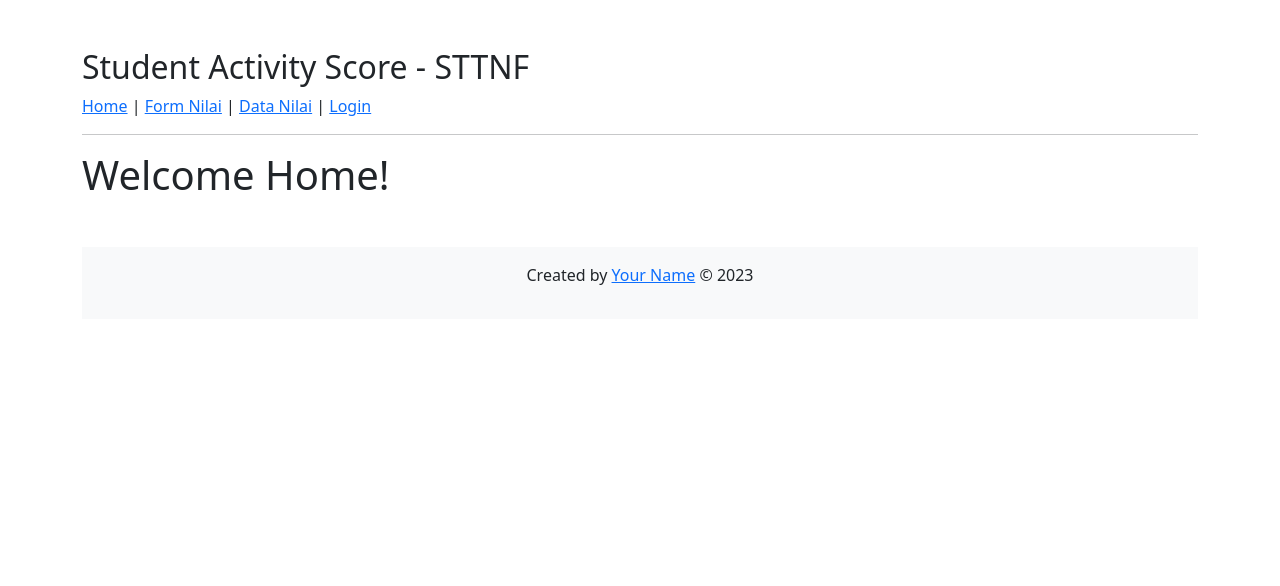
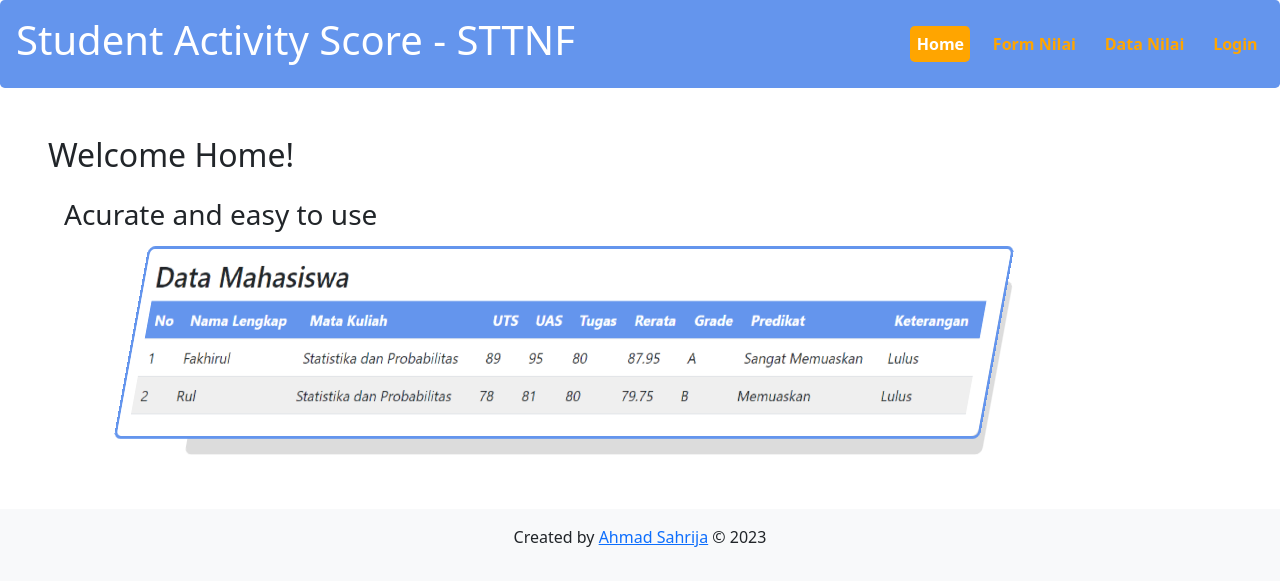
Before and after one commit to Sahrija/pw2, a PHP site: page /home.php in a window 1280 px wide. Shown: the top 586 px of the page. Run offline with PHP 8.4, Linux system fonts and the light colour scheme.

Commit message:
patch 3.1
styling tugas 3

```diff
--- a/pertemuan3/tugas/footer.php
+++ b/pertemuan3/tugas/footer.php
@@ -1,7 +1,11 @@
 
 <footer class="text-center py-3 bg-light mt-5">
-			<p>Created by <a href="#">Your Name</a> &copy; <?php echo date('Y') ?></p>
-		</footer>
+	<p>Created by <a href="//github.com/sahrija">Ahmad Sahrija</a> &copy; <?php echo date('Y') ?></p>
+</footer>
+<script>
+let current_page = "<?= $_SERVER['PHP_SELF']?>";
+</script>
+<script src="script.js"></script>
 </body>
 
 </html>
--- a/pertemuan3/tugas/header.php
+++ b/pertemuan3/tugas/header.php
@@ -8,18 +8,15 @@
 	<title>Student Activity Score - STTNF</title>
 	<link href="https://cdn.jsdelivr.net/npm/bootstrap@5.3.0-alpha1/dist/css/bootstrap.min.css" rel="stylesheet" integrity="sha384-GLhlTQ8iRABdZLl6O3oVMWSktQOp6b7In1Zl3/Jr59b6EGGoI1aFkw7cmDA6j6gD" crossorigin="anonymous">
 	<link rel="stylesheet" href="style.css">
-	<script src="script.js"></script>
 </head>
 
 <body data-current-page="">
-	<div class="container mt-5">
-		<header role="banner">
-			<h2>Student Activity Score - STTNF</h2>
-			<div class="nav-links">
-				<a class="navlink home" href="home.php">Home</a> |
-				<a class="navlink form-nilai" href="form-nilai.php">Form Nilai</a> |
-				<a class="navlink data-nilai" href="data-nilai.php">Data Nilai</a> |
-				<a href="">Login</a>
-			</div>
-			<hr />
-		</header>
+	<header role="banner">
+		<a href="home.php" class="home-link"><h1>Student Activity Score - STTNF</h1></a>
+		<div class="navlinks">
+			<a class="navlink" href="home.php">Home</a>
+			<a class="navlink" href="form-nilai.php">Form Nilai</a>
+			<a class="navlink" href="data-nilai.php">Data Nilai</a>
+			<a class="navlink" href="">Login</a>
+		</div>
+	</header>
--- a/pertemuan3/tugas/home.php
+++ b/pertemuan3/tugas/home.php
@@ -6,8 +6,15 @@
 include_once("header.php");
 ?>
 
-<h1>Welcome Home!</h1>
-
+<div class="m-5">
+  <h2>Welcome Home!</h2>
+  <div class="hero">
+    <h3>Acurate and easy to use</h3>
+    <div class="img-container">
+      <img src="img/Screenshot 2023-03-10 012600.png" alt="">
+    </div>
+  </div>
+</div>
 
 <?php
 include_once("footer.php");
--- a/pertemuan3/tugas/script.js
+++ b/pertemuan3/tugas/script.js
@@ -1,15 +1,16 @@
-window.onload = function () {
-  current_page = window.location.pathname;
-  current_page = current_page.split("/").pop().replace('.php', '');
 const body = document.getElementsByTagName('body')[0];
+current_page = current_page.split("/").pop().replace(' .php', '');
+
 
 console.log(current_page);
 
-  let nav_links = document.querySelectorAll(".nav-link");
+let nav_links = document.querySelectorAll(".navlink");
+
 nav_links.forEach(element => {
-    if (element.classList.contains('data-nilai')) {
-      console.log(sdsd);
+  let href = element.getAttribute("href");
+  console.log(current_page);
+  if (href == current_page) {
     element.classList.add("active");
+    element.setAttribute('href', "#");
   }
 });
-}
--- a/pertemuan3/tugas/style.css
+++ b/pertemuan3/tugas/style.css
@@ -1,7 +1,102 @@
-body{
-  --name: attr("data-current-page");
+.navlinks {
+  display: flex;
+  gap: 1rem;
 }
 
-.navlink.active{
-  background-color: red;
+
+.navlink {
+  padding: 0.4rem;
+  text-decoration: none;
+  font-weight: bold;
+  color: orange;
+  border-radius: .3rem;
 }
+
+.navlink:hover {
+  background-color: aliceblue;
+  text-decoration: underline;
+  transition: background-color .5s;
+}
+
+.navlink.active {
+  background-color: orange;
+  color: white;
+  min-width: fit-content;
+}
+
+header {
+  position: sticky;
+  top: 0;
+  background: cornflowerblue;
+  padding: 1rem;
+  border-radius: .3rem;
+  display: flex;
+  justify-content: space-between;
+  align-items: center;
+  flex-wrap: wrap;
+}
+
+h1 {
+  color: white;
+  min-width: 400px;
+  text-decoration: none;
+}
+
+a.home-link {
+  text-decoration: none;
+}
+
+
+
+.table-container {
+  overflow: auto;
+}
+
+table {
+  word-wrap: break-word;
+}
+
+thead {
+  background-color: cornflowerblue;
+  color: white;
+}
+
+tr:nth-child(even) {
+  background-color: rgb(239, 239, 239);
+}
+
+
+
+/* hero */
+
+.hero {
+  display: flex;
+  justify-content: space-between;
+  align-items: flex-end;
+  flex-wrap: wrap;
+  overflow: hidden;
+  padding: 1rem;
+}
+
+.hero .img-container {
+  max-width: 1000px;
+  min-width: 500px;
+  transform-style: preserve-3d;
+  perspective: 1000px;
+  transform:rotateY(-30deg) rotateX(20deg);
+  position: relative;
+  border: cornflowerblue solid;
+  border-radius: .5rem;
+}
+.hero img{
+  max-width: 100%;
+  border-radius: inherit;
+}
+
+.hero .img-container::after {
+  content: "";
+  position: absolute;
+  inset: 0;
+  border-radius: inherit;
+  background-color: gainsboro;transform: translateZ(-80px);
+}
```
Also changed, not shown: pertemuan3/tugas/data-nilai.php (+6 -4 lines), pertemuan3/tugas/form-nilai.php (+6 -2 lines), .htaccess (deleted), 404.html (renamed from notfound.html), pertemuan3/tugas/img/Screenshot 2023-03-10 012600.png (added). Lines whose indentation alone changed are shown as unchanged.
